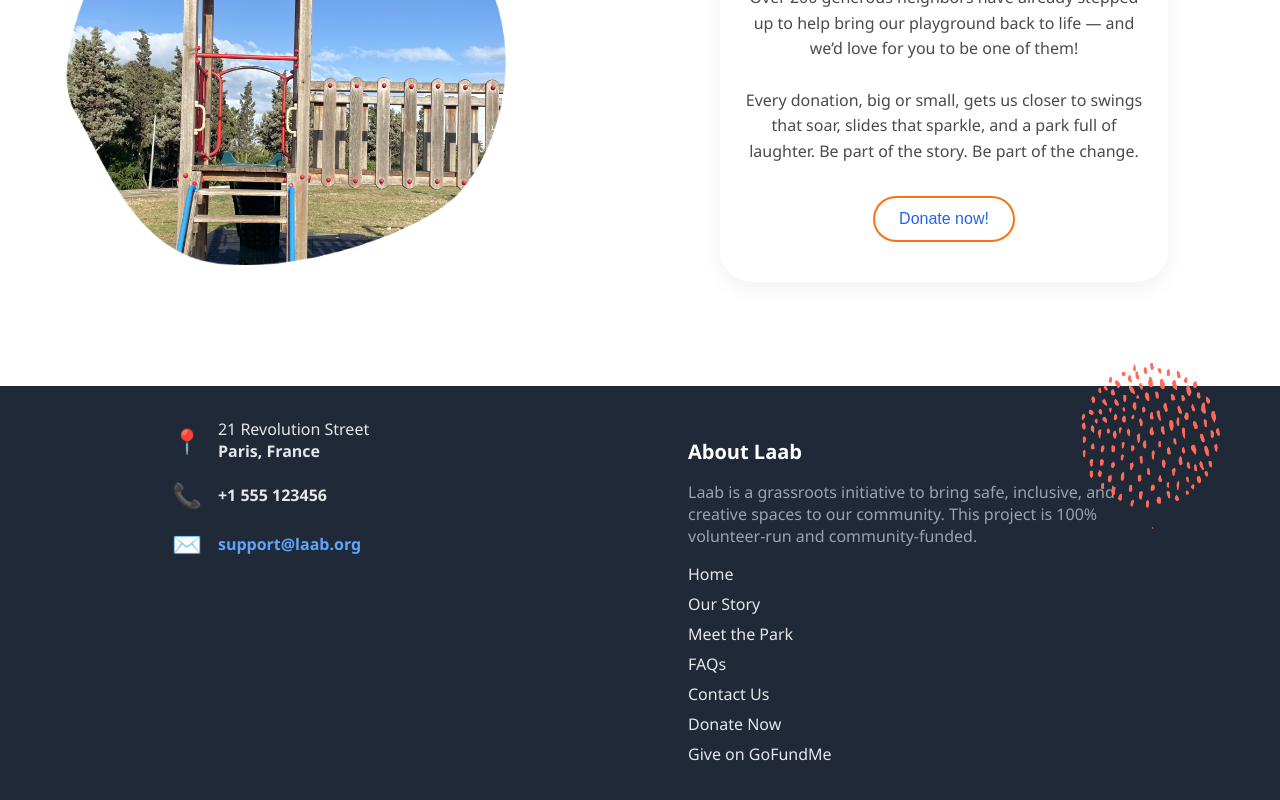
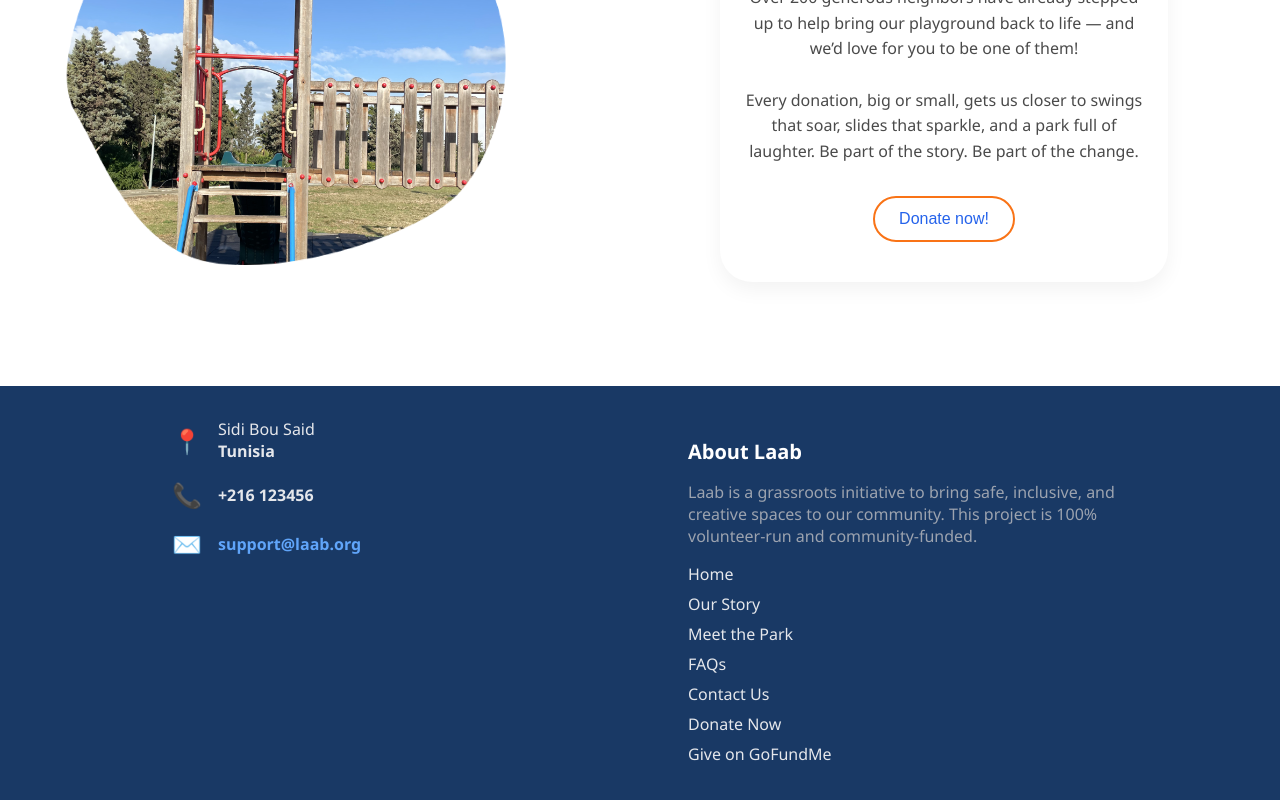
Before and after one commit to jitterygiraffe/laab, a React (Create React App) app in the folder laab/: page / in a window 1280 px wide. Shown: the part 3964-4764 px from the top of the page. Built offline with nearby package versions, Linux system fonts and the light colour scheme; a web font is replaced by a local one.

Commit message:
added content and styling to footer

```diff
--- a/laab/src/change.css
+++ b/laab/src/change.css
@@ -66,11 +66,11 @@
     z-index: -10000;
 }
 
-.orangeDots {
-     width: 200px;
+.abstractSpiral {
+     width: 300px;
     height: auto;
     position: absolute;
-    top: 4300px;
+    top: 3450px;
     left: 1050px;
     z-index: 10000;
 }
--- a/laab/src/change.js
+++ b/laab/src/change.js
@@ -3,7 +3,7 @@ import './change.css';
 import changeImg from './images/change_img.png';
 import { DotLottieReact } from '@lottiefiles/dotlottie-react';
 import abstractStarGif from './images/abstract_star.lottie';
-import orangeDots from './images/orange_dots.png';
+import abstractSpiral from './images/abstract_spiral.png';
 
 const Change = () => {
   return (
@@ -19,7 +19,7 @@ const Change = () => {
         />
 
         <div >
-          <img className="orangeDots" src={orangeDots} alt=""/>
+          <img className="abstractSpiral" src={abstractSpiral} alt=""/>
         </div>
 
     <section className="cta-card">
--- a/laab/src/footer.css
+++ b/laab/src/footer.css
@@ -1,5 +1,5 @@
 .footer {
-  background-color: #1f2937;
+  background-color: #193965;
   color: #e5e7eb;
   padding: 2rem;
   font-family: 'Segoe UI', sans-serif;
@@ -16,6 +16,7 @@
   max-width: 1000px;
   margin: 0 auto;
 }
+
 
 .footer-left,
 .footer-right {
@@ -76,3 +77,15 @@
 .footer-links a:hover {
   text-decoration: underline;
 }
+
+
+.blueStripe {
+  position: absolute;
+  width: 500px;
+  height: auto;
+  top: 4300px;
+  left: -100px;
+  margin-left: -80px;
+  z-index: 10000;
+  transform: rotate(90deg);
+}
--- a/laab/src/footer.js
+++ b/laab/src/footer.js
@@ -1,18 +1,28 @@
 import React from 'react';
 import './footer.css';
+import { DotLottieReact } from '@lottiefiles/dotlottie-react';
+import blueStripe from './images/blue_stripe.lottie';
+
 
 const Footer = () => {
   return (
+   <>
+    <DotLottieReact className="blueStripe"
+                        src={blueStripe}
+                        loop
+                        autoplay
+            />
+
     <footer className="footer">
       <div className="footer-content">
         <div className="footer-left">
-          <div className="footer-item">
+          <div className="footer-one footer-item">
             <span className="footer-icon">📍</span>
-            <p>21 Revolution Street<br /><strong>Paris, France</strong></p>
+            <p>Sidi Bou Said<br /><strong>Tunisia</strong></p>
           </div>
           <div className="footer-item">
             <span className="footer-icon">📞</span>
-            <p><strong>+1 555 123456</strong></p>
+            <p><strong>+216 123456</strong></p>
           </div>
           <div className="footer-item">
             <span className="footer-icon">✉️</span>
@@ -38,6 +48,7 @@ const Footer = () => {
         </div>
       </div>
     </footer>
+    </>
   );
 };
 
```
Also changed, not shown: 1 other file (tests, documents, lock files or other folders).
